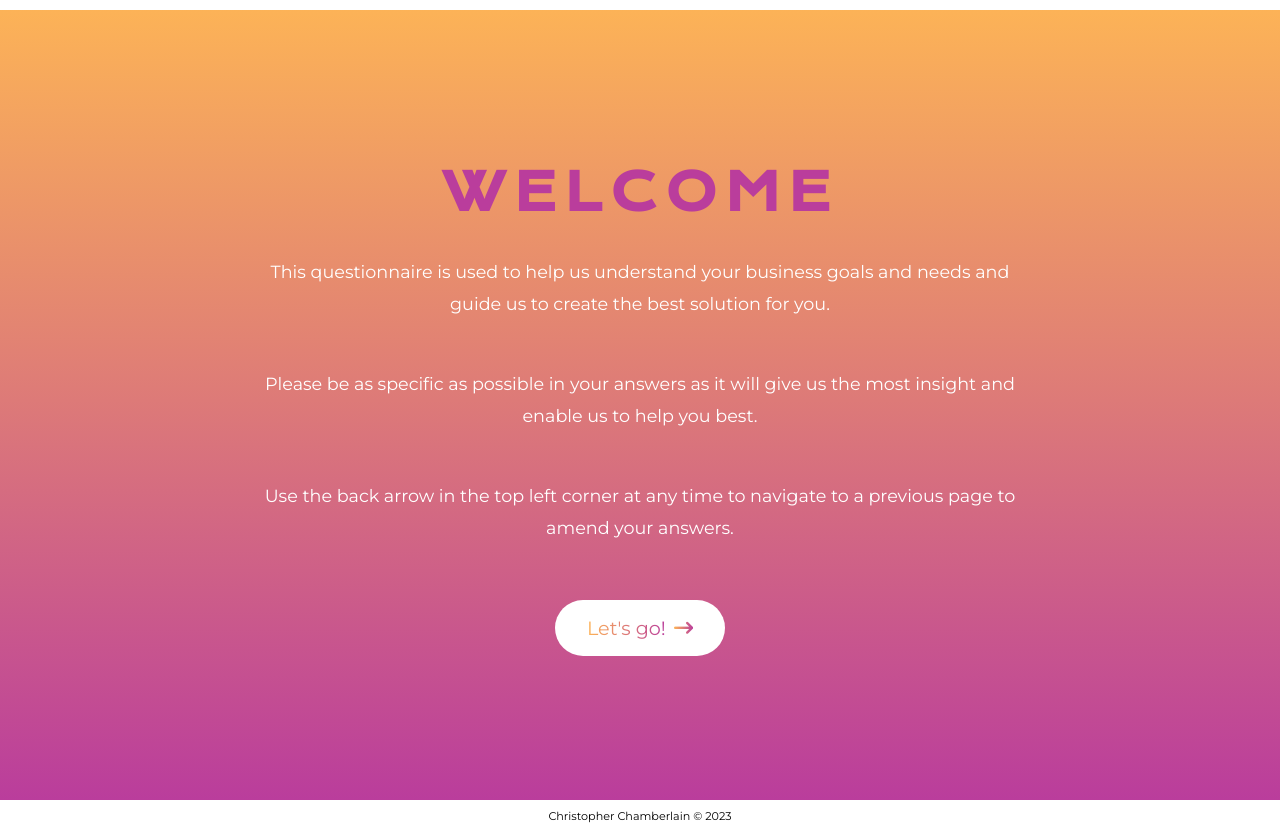
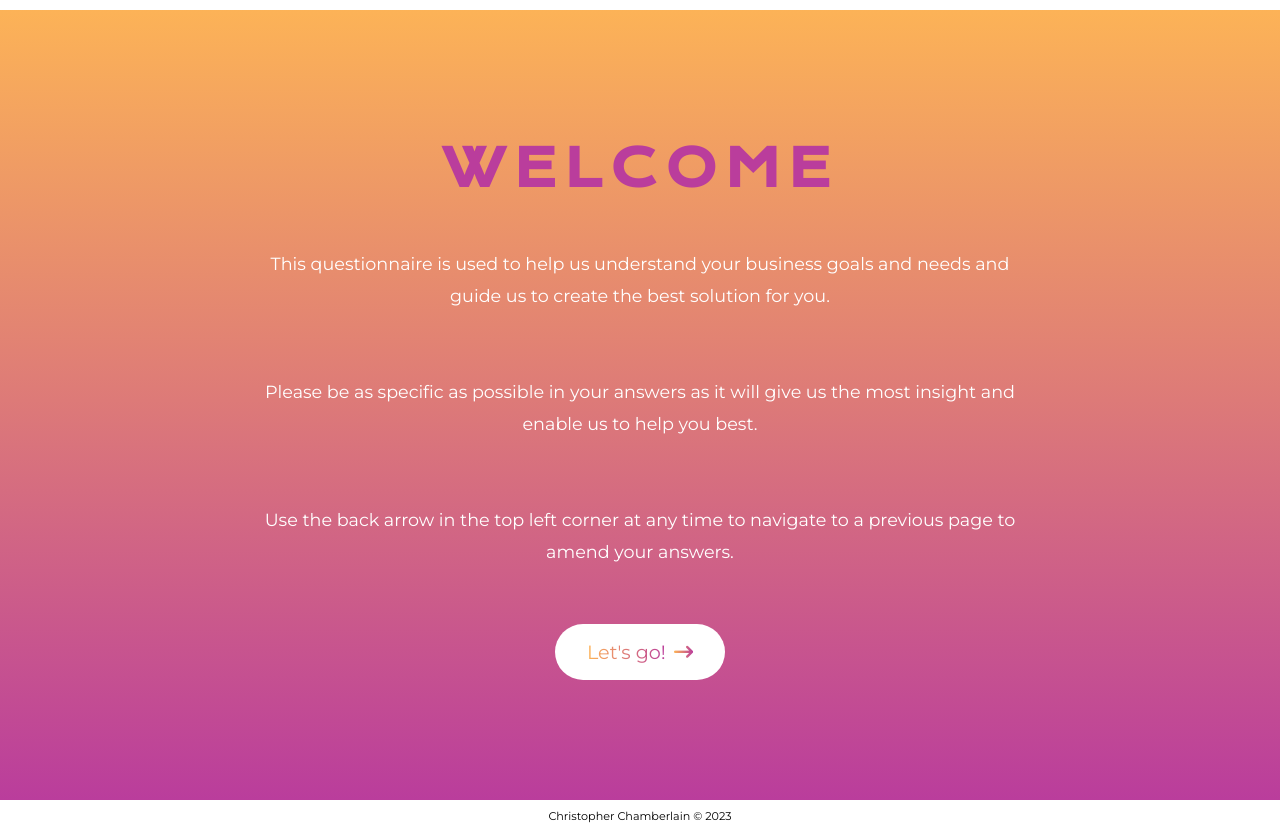
Before and after one commit to AkaraTawng/client-design-questionairre, a React (Vite) app: page / in a window 1280 px wide. Built offline with nearby package versions, Linux system fonts and the light colour scheme.

Commit message:
adjust Welcome page @laptop

```diff
--- a/src/components/Welcome.jsx
+++ b/src/components/Welcome.jsx
@@ -46,6 +46,10 @@ const HeaderMessage = styled.h1`
   margin-top: 1rem;
   margin-bottom: 2rem;
   };
+
+  @media ${devices.laptop} {
+    margin-bottom: 3rem;
+  }
 `;
 
 const BodyText = styled.p`
@@ -66,6 +70,12 @@ const BodyText = styled.p`
      margin-bottom: 3rem;
     }
 
+    @media ${devices.laptop} {
+      margin-bottom: 4rem;
+    }
+
+
+
   &:nth-of-type(3) {
     margin-bottom: 0rem;
 
```
